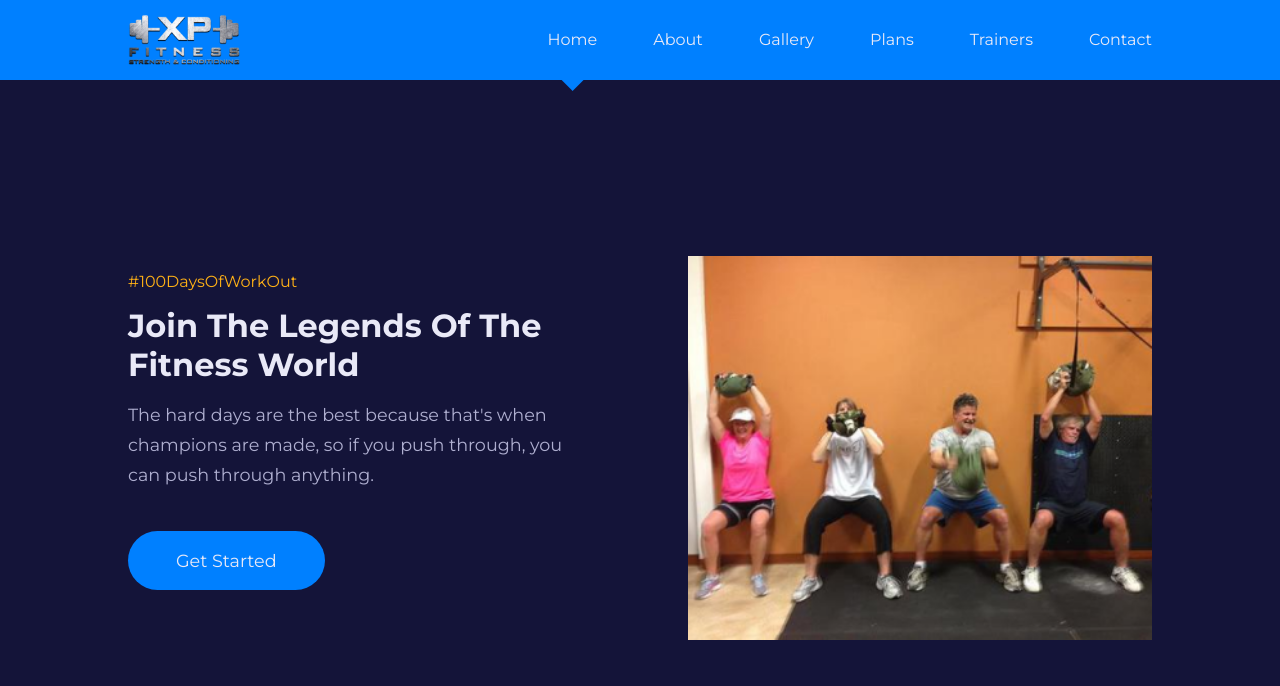
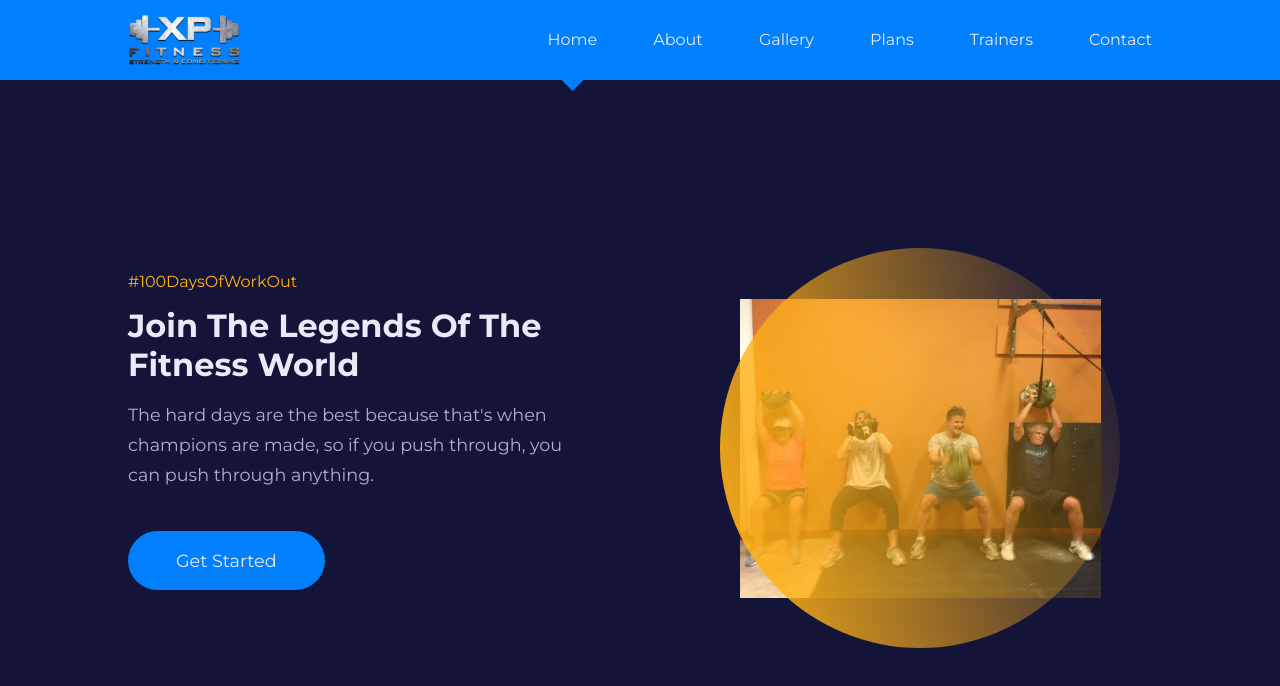
Before and after one commit to Eddysam2000/XP-Fitness, a React (Create React App) app: page / in a window 1280 px wide. Shown: the top 686 px of the page. Built offline with nearby package versions, Linux system fonts and the light colour scheme.

Commit message:
header done

```diff
--- a/src/pages/home/home.css
+++ b/src/pages/home/home.css
@@ -32,4 +32,14 @@
 
 .main_header-right {
     display: grid;
+    position: relative;
+    place-items: center;
 }
+
+.main_header-circle {
+    height: 25rem;
+    width: 25rem;
+    position: absolute;
+    background: linear-gradient(75deg, var(--color-secondary), transparent);
+    border-radius: 50%;
+}
```
